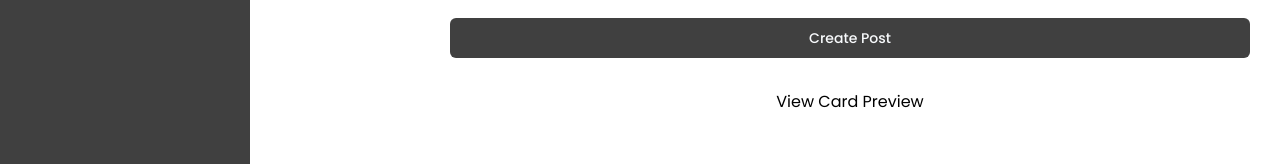
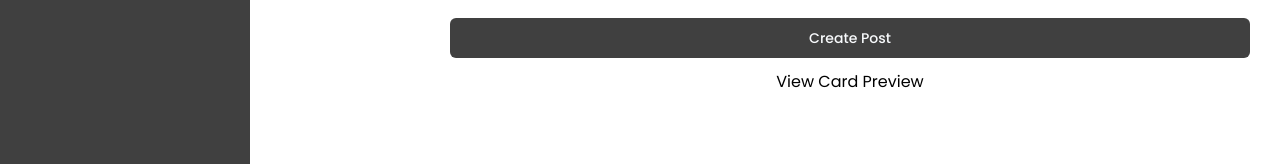
Before and after one commit to VaitVhat52/20time, a Next.js app: page /blog/new in a window 1280 px wide. Shown: the part 567-731 px from the top of the page. Built offline with nearby package versions, Linux system fonts and the light colour scheme; no server answers.

Commit message:
Update page.jsx

```diff
--- a/src/app/blog/new/page.jsx
+++ b/src/app/blog/new/page.jsx
@@ -131,7 +131,7 @@ const newPost = () => {
       </div>
       <div className="w-full flex justify-center mt-3 hover:underline">
         <Dialog>
-          <DialogTrigger className='mt-5'>View Card Preview</DialogTrigger>
+          <DialogTrigger className='mb-5'>View Card Preview</DialogTrigger>
           <DialogContent>
             <div className="w-full flex justify-center items-center">
               <BlogItem
```
